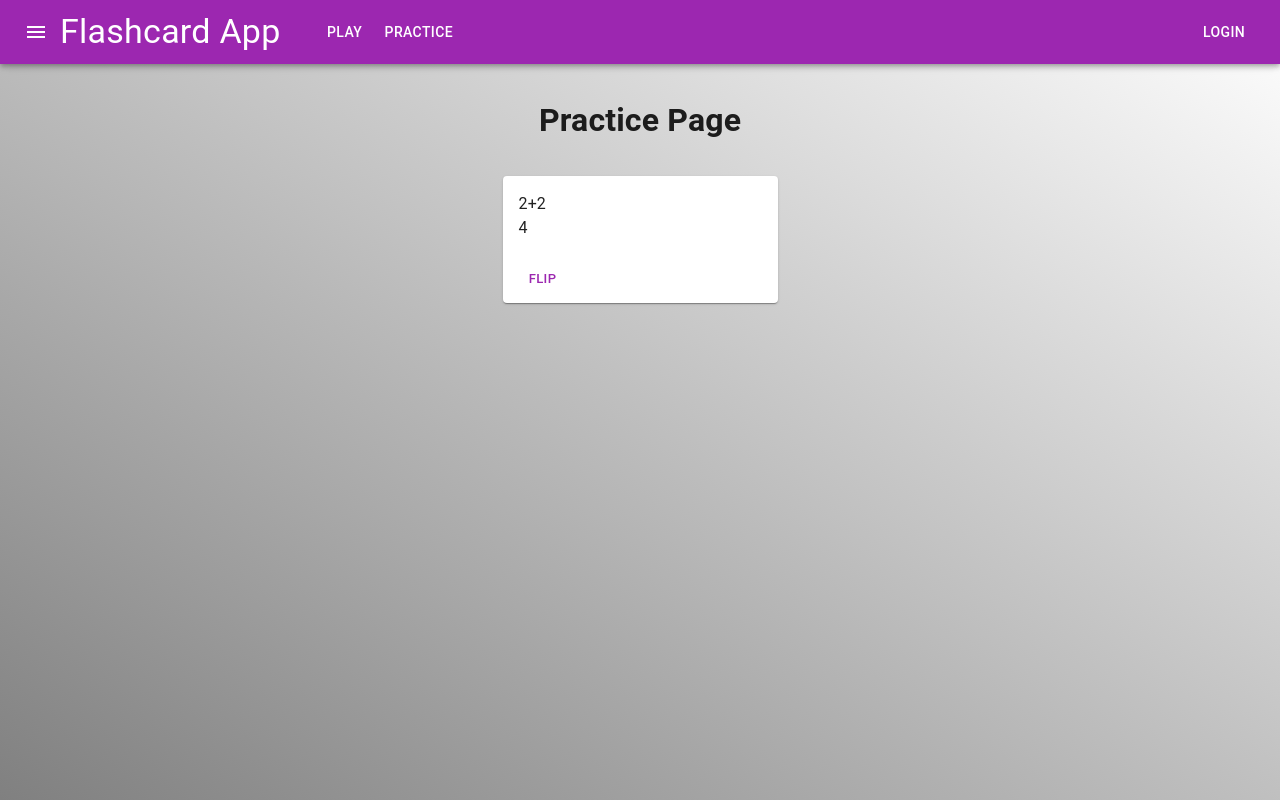
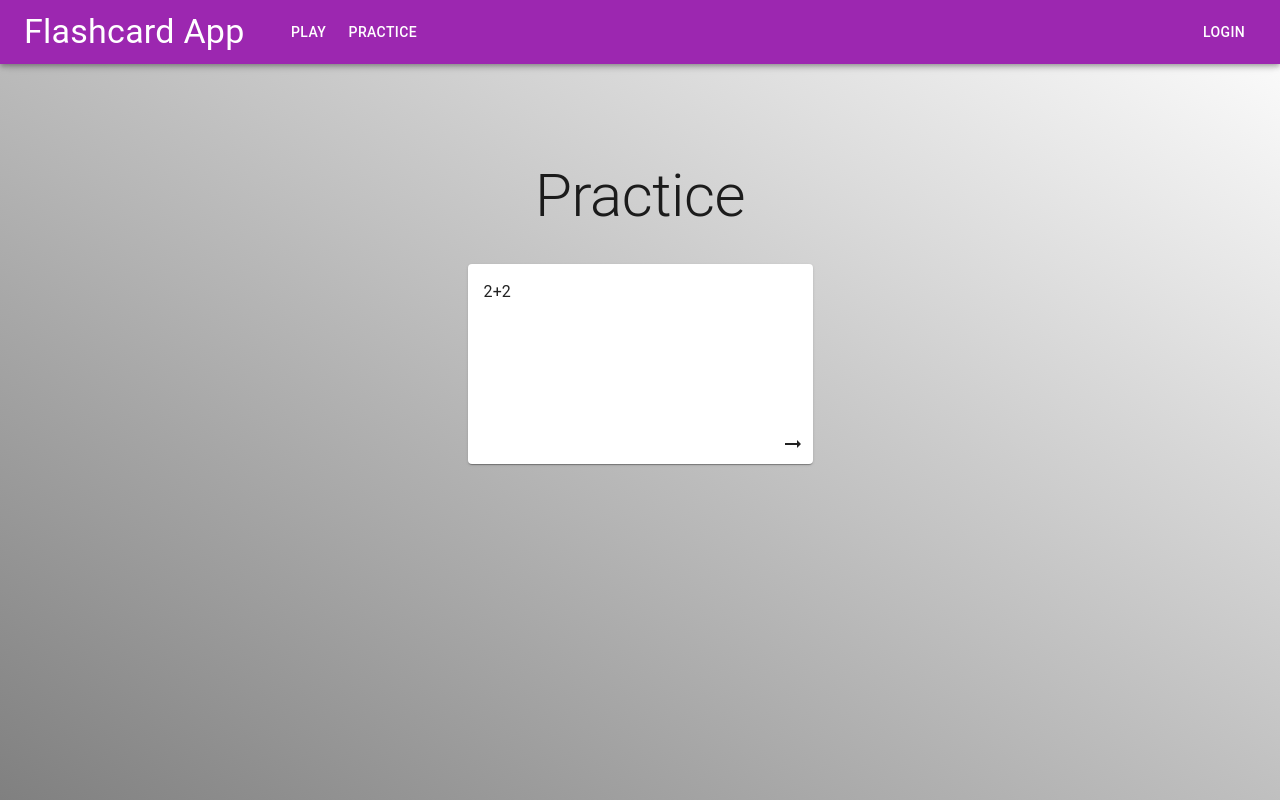
Before and after one commit to malynch7/FlashcardWebApp, a Next.js app in the folder flashcard-web-client/: page /practice in a window 1280 px wide. Built offline with nearby package versions, Linux system fonts and the light colour scheme.

Commit message:
card flip

```diff
--- a/flashcard-web-client/src/components/Navbar/Navbar.module.css
+++ b/flashcard-web-client/src/components/Navbar/Navbar.module.css
@@ -33,5 +33,4 @@
     .menu_btn {
         display: block;
     }
-
 }
--- a/flashcard-web-client/src/components/cards/Flashcard/FlashcardCard.module.css
+++ b/flashcard-web-client/src/components/cards/Flashcard/FlashcardCard.module.css
@@ -1,3 +1,36 @@
 .card {
-    min-width: 275px;
+    width: 345px;
+    height: 200px;
+    transform-style: preserve-3d;
+    transition: transform 0.8s;
 }
+
+.card.flipped {
+    transform: rotateY(180deg);
+}
+
+.front,
+.back {
+    position: absolute;
+    display: flex;
+    flex-direction: column;
+    width: 100%;
+    height: 100%;
+    backface-visibility: hidden !important;
+}
+
+.content {
+    flex-grow: 1;
+}
+
+.actions {
+    justify-content: flex-end;
+}
+
+.front {
+    z-index: 2;
+}
+
+.back {
+    transform: rotateY(180deg);
+}
--- a/flashcard-web-client/src/components/cards/Flashcard/FlashcardCard.tsx
+++ b/flashcard-web-client/src/components/cards/Flashcard/FlashcardCard.tsx
@@ -1,6 +1,7 @@
-import { Button, Card, CardActions, CardContent } from "@mui/material";
+import { Box, Card, CardActions, CardContent } from "@mui/material";
+import ArrowRightAltIcon from "@mui/icons-material/ArrowRightAlt";
 import styles from "./FlashcardCard.module.css";
-import { FC } from "react";
+import { FC, useState } from "react";
 import { Flashcard } from "@/models/Flashcard";
 
 interface FlashcardCardProps {
@@ -8,15 +9,33 @@ interface FlashcardCardProps {
 }
 
 export const FlashcardCard: FC<FlashcardCardProps> = (props) => {
+    const [isFlipped, setIsFlipped] = useState(false);
+
+    const handleFlip = () => {
+        setIsFlipped(!isFlipped);
+    };
+
     return (
-        <Card className={styles.card}>
-            <CardContent>
-                <p>{props.flashcard.frontText}</p>
-                <p>{props.flashcard.backText}</p>
-            </CardContent>
-            <CardActions>
-                <Button size="small">Flip</Button>
-            </CardActions>
-        </Card>
+        <div
+            onClick={handleFlip}
+            className={`${styles.card} ${isFlipped ? styles.flipped : ""}`}
+        >
+            <Card className={styles.front}>
+                <CardContent className={styles.content}>
+                    <p>{props.flashcard.frontText}</p>
+                </CardContent>
+                <CardActions className={styles.actions}>
+                    <ArrowRightAltIcon />
+                </CardActions>
+            </Card>
+            <Card className={styles.back}>
+                <CardContent className={styles.content}>
+                    <p>{props.flashcard.backText}</p>
+                </CardContent>
+                <CardActions className={styles.actions}>
+                    <ArrowRightAltIcon />
+                </CardActions>
+            </Card>
+        </div>
     );
 };
--- a/flashcard-web-client/src/pages/_app.tsx
+++ b/flashcard-web-client/src/pages/_app.tsx
@@ -1,7 +1,12 @@
 import { Navbar } from "@/components/Navbar/Navbar";
 import "@/styles/globals.css";
 import { theme } from "@/styles/theme";
-import { Container, CssBaseline, ThemeProvider } from "@mui/material";
+import {
+    Container,
+    CssBaseline,
+    StyledEngineProvider,
+    ThemeProvider,
+} from "@mui/material";
 import type { AppProps } from "next/app";
 import Head from "next/head";
 
@@ -18,11 +23,13 @@ export default function App({ Component, pageProps }: AppProps) {
                 <link rel="icon" href="/favicon.ico" />
             </Head>
             <ThemeProvider theme={theme}>
-                <CssBaseline />
-                <Navbar />
-                <Container>
-                    <Component {...pageProps} />{" "}
-                </Container>
+                <StyledEngineProvider injectFirst>
+                    <CssBaseline />
+                    <Navbar />
+                    <Container>
+                        <Component {...pageProps} />{" "}
+                    </Container>
+                </StyledEngineProvider>
             </ThemeProvider>
         </>
     );
--- a/flashcard-web-client/src/pages/create.tsx
+++ b/flashcard-web-client/src/pages/create.tsx
@@ -1,6 +1,5 @@
 import styles from "@/styles/Create.module.css";
 import { NextPage } from "next";
-
 
 const Create: NextPage = () => {
     return (
--- a/flashcard-web-client/src/pages/play.tsx
+++ b/flashcard-web-client/src/pages/play.tsx
@@ -1,6 +1,5 @@
 import styles from "@/styles/Play.module.css";
 import { NextPage } from "next";
-
 
 const Play: NextPage = () => {
     return (
--- a/flashcard-web-client/src/pages/practice.tsx
+++ b/flashcard-web-client/src/pages/practice.tsx
@@ -1,6 +1,7 @@
 import { FlashcardCard } from "@/components/cards/Flashcard/FlashcardCard";
 import { Flashcard } from "@/models/Flashcard";
 import styles from "@/styles/Practice.module.css";
+import { Typography } from "@mui/material";
 import { NextPage } from "next";
 import { useState } from "react";
 
@@ -14,7 +15,7 @@ const Practice: NextPage = () => {
 
     return (
         <main className={styles.main}>
-            <h1>Practice Page</h1>
+            <Typography variant="h2">Practice</Typography>
             <FlashcardCard flashcard={currentCard} />
         </main>
     );
```
Also changed, not shown: flashcard-web-client/src/styles/globals.css (+4 -4 lines), flashcard-web-client/src/styles/Home.module.css (line endings or trailing spaces).
